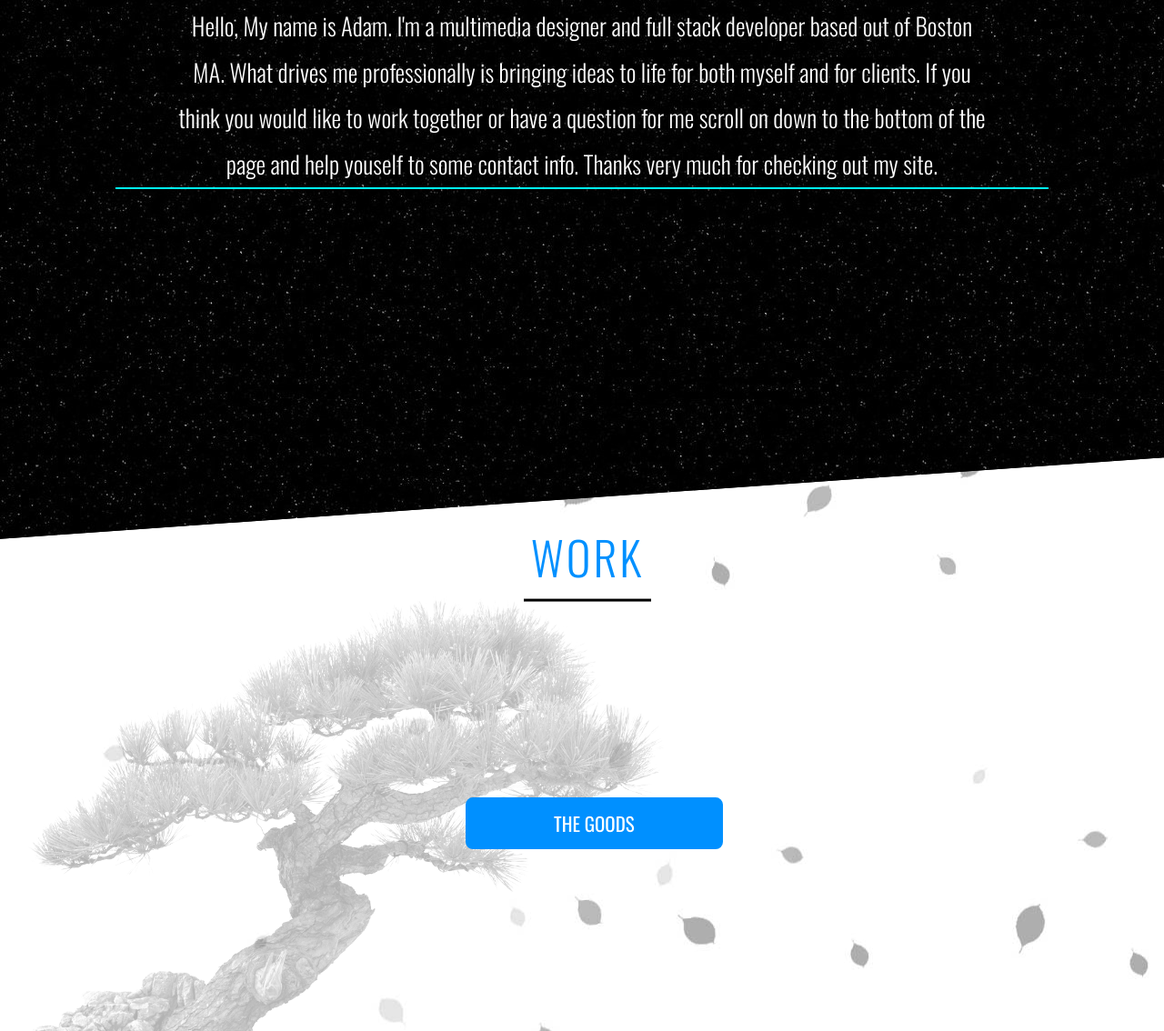
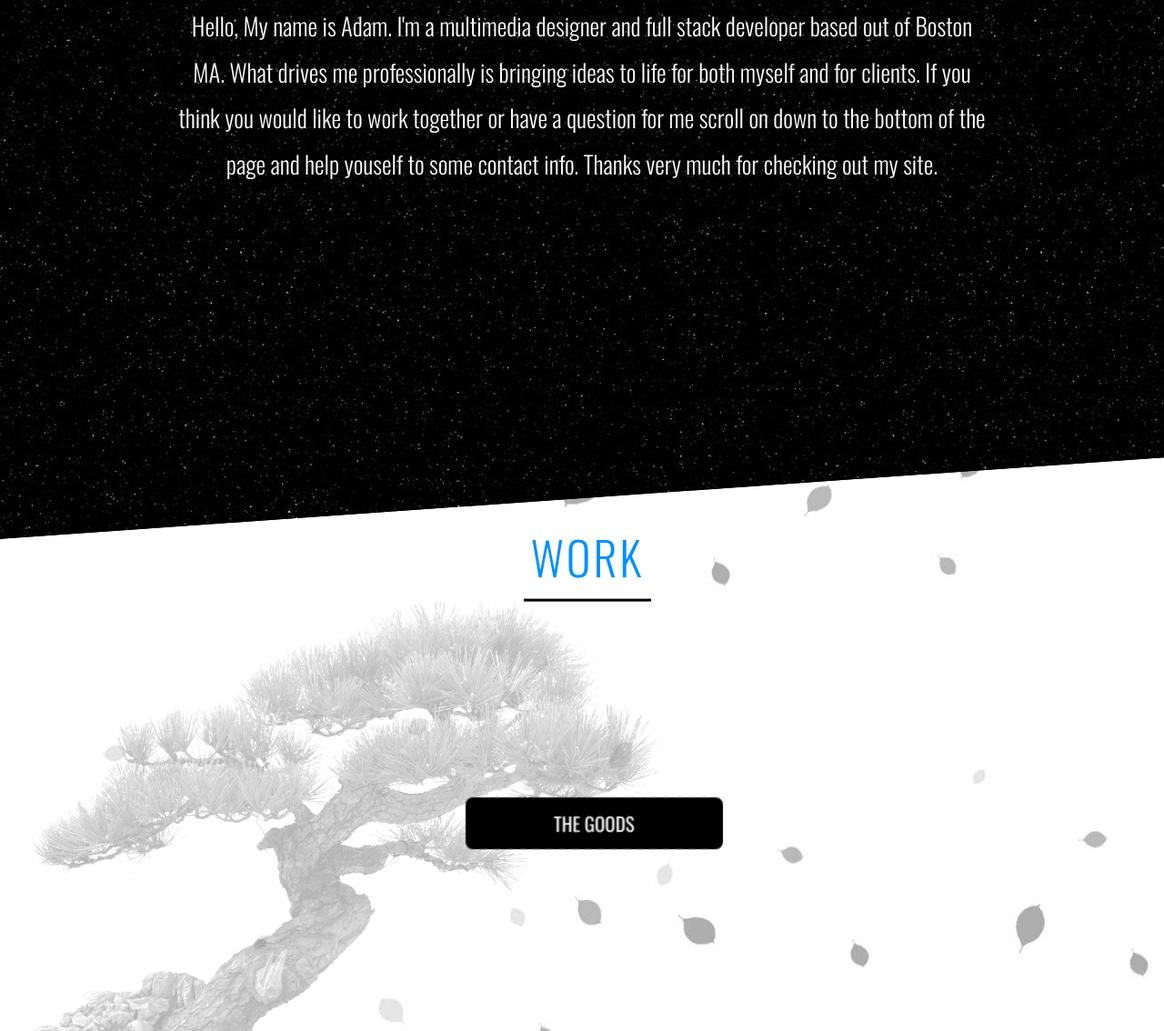
Before and after one commit to akadane87/rodman-customs-landing, a website: page index.html in a window 1280 px wide. Shown: the part 821-1955 px from the top of the page at 91% size. Drawn offline with nearby package versions, Linux system fonts and the light colour scheme.

Commit message:
Add touch up styles

```diff
--- a/css/home.css
+++ b/css/home.css
@@ -12,7 +12,7 @@
 .icon-grid {
     width: 80%;
     margin: 0 auto;
-    border: 1px solid cyan;
+    /*border: 1px solid cyan;*/
     overflow: auto;
     /* text-align: center; */
 }
@@ -138,7 +138,7 @@
     /* width: 200px; */
     /* height: 40px; */
     font-size: 21px;
-    background-color: rgb(0, 144, 255);
+    background-color: black;
     color: black;
     transform: skewY(4deg);
     text-align: center;
--- a/index.html
+++ b/index.html
@@ -105,7 +105,7 @@
 
 <div id="work">
 	<div class="wrapper_title_work"><h1 class="title_work">WORK</h1></div>
-	<a href="work.html" class="work_button">THE GOODS</a>
+	<a href="work.html" class="work_button hvr-grow">THE GOODS</a>
 	<!--<a href="work.html"><div class="skull"></div></a>-->
 	<!-- <div id="bridge"></div> -->
 	<div id="work_background" data-stellar-background-ratio="-2"></div>
```
